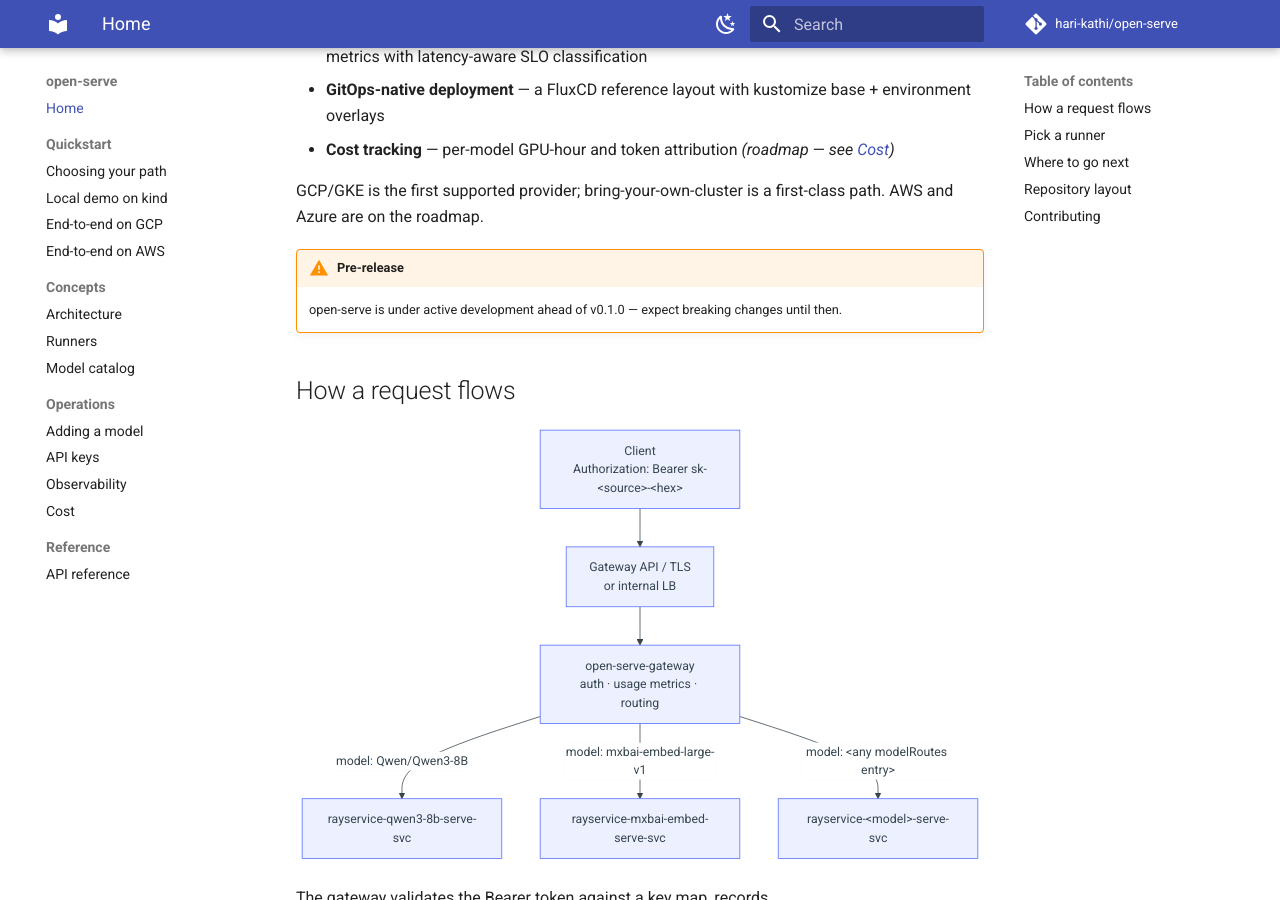
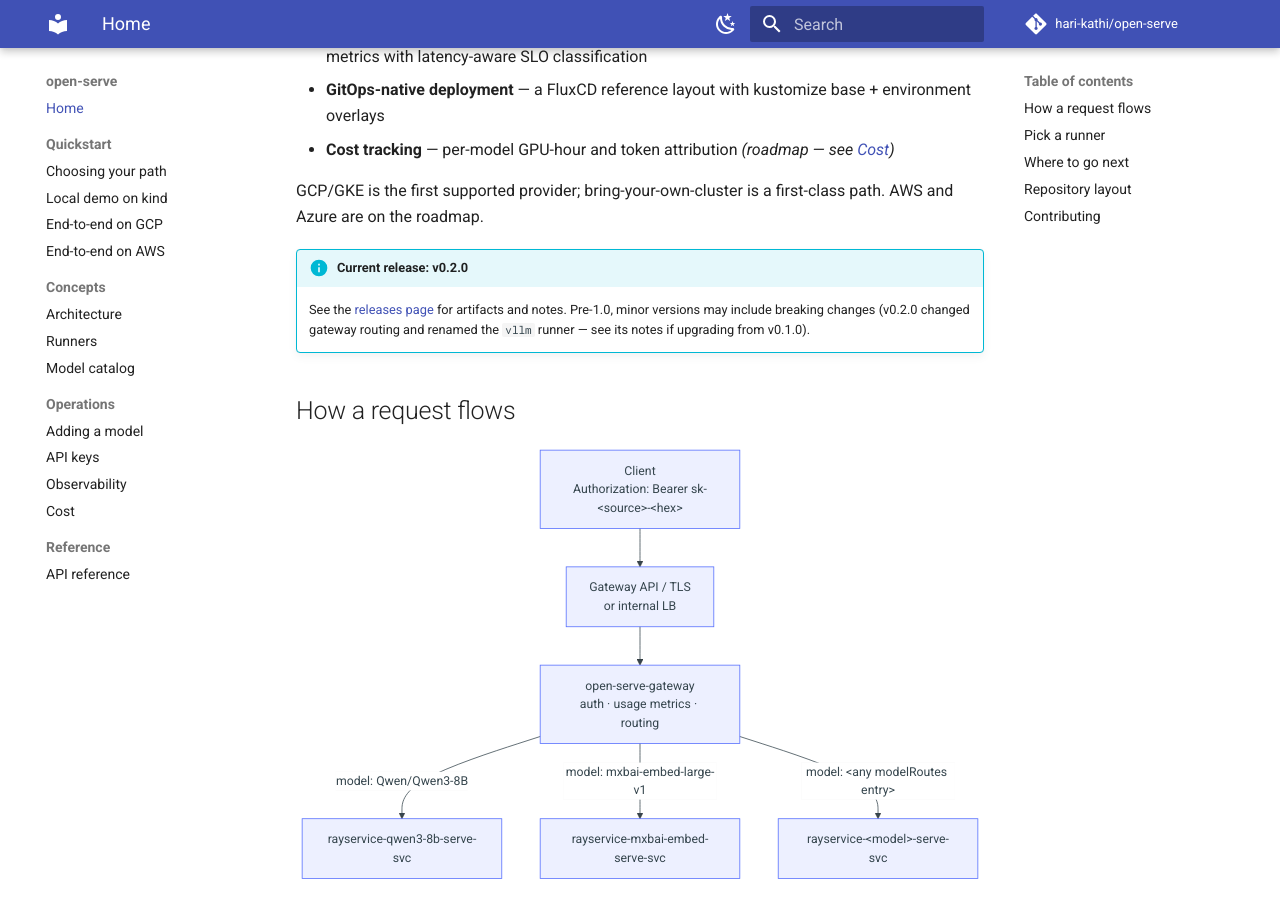
Before and after one commit to hari-kathi/open-serve, an MkDocs documentation site: the page built from docs/index.md, in a window 1280 px wide and 900 px high, scrolled down 499 px. Built offline with MkDocs 1.6.1 and Material for MkDocs 9.7.7, drawn with Linux system fonts in a browser that asks for light colours; comment, search, counter and statistics services are not loaded.

Commit message:
docs: replace stale pre-v0.1.0 status banners with current release info
Co-Authored-By: Claude Fable 5 <noreply@anthropic.com>

```diff
--- a/docs/index.md
+++ b/docs/index.md
@@ -13,8 +13,8 @@ open-serve turns a Kubernetes cluster into a production model-serving platform.
 
 GCP/GKE is the first supported provider; bring-your-own-cluster is a first-class path. AWS and Azure are on the roadmap.
 
-!!! warning "Pre-release"
-    open-serve is under active development ahead of v0.1.0 — expect breaking changes until then.
+!!! info "Current release: v0.2.0"
+    See the [releases page](https://github.com/hari-kathi/open-serve/releases) for artifacts and notes. Pre-1.0, minor versions may include breaking changes (v0.2.0 changed gateway routing and renamed the `vllm` runner — see its notes if upgrading from v0.1.0).
 
 ## How a request flows
 
```
Also changed, not shown: README.md (+1 -1 lines), docs/concepts/model-catalog.md (+1 -1 lines), docs/concepts/runners.md (+1 -1 lines).
